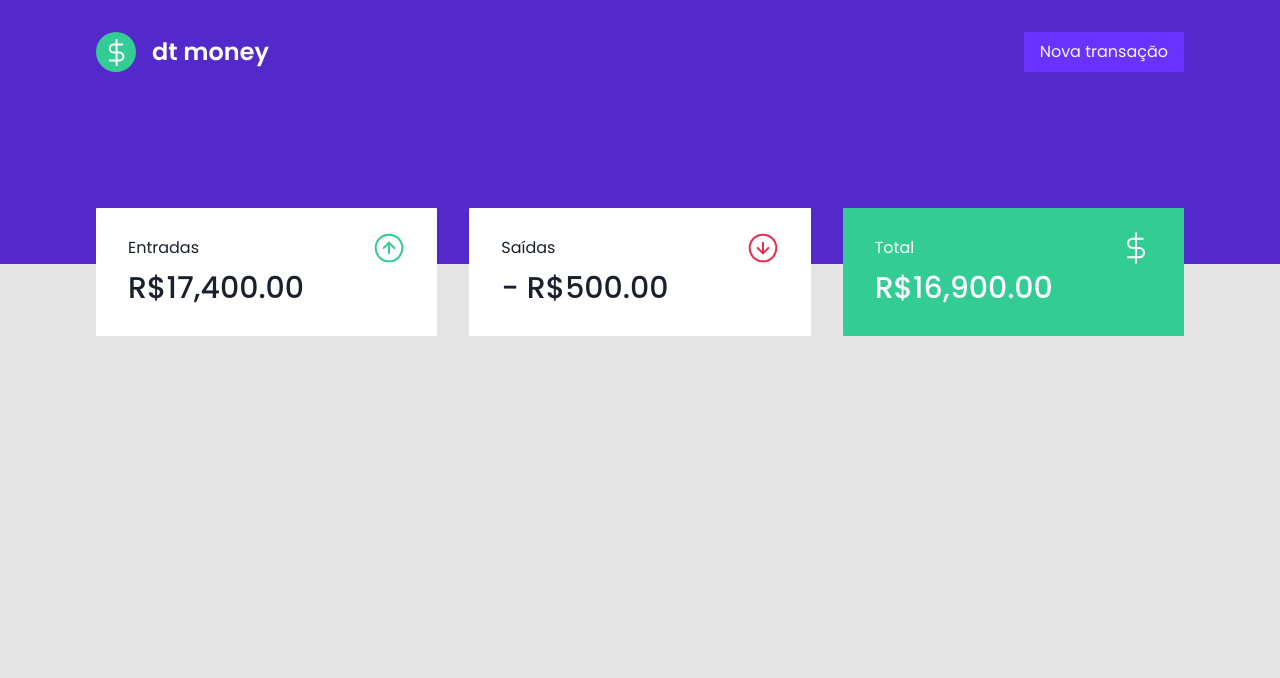
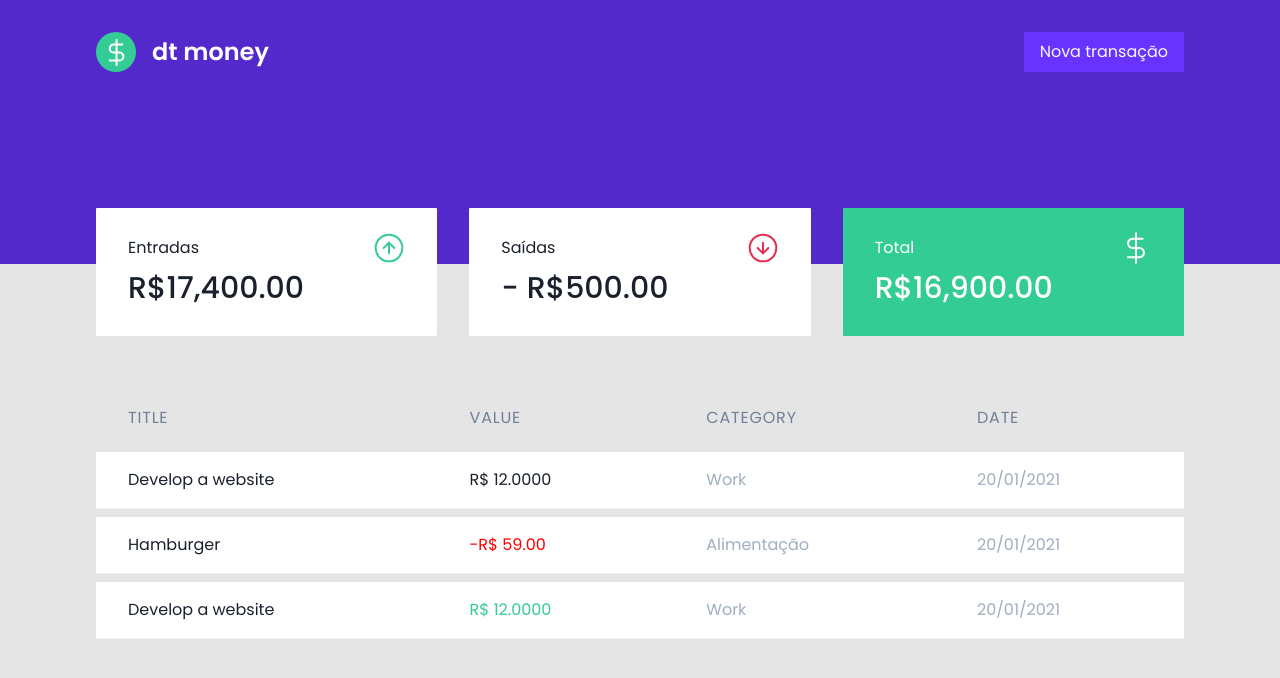
Before and after one commit to hanar3/dtmoney, a React (Create React App) app: page / in a window 1280 px wide. Shown: the top 678 px of the page. Built offline with nearby package versions, Linux system fonts and the light colour scheme.

Commit message:
Add transactions table

```diff
--- a/src/components/Dashboard.tsx
+++ b/src/components/Dashboard.tsx
@@ -1,10 +1,18 @@
 import { Flex } from "@chakra-ui/react";
 import { Summary } from "./Summary";
+import { TransactionsTable } from "./TransactionsTable";
 
 export function Dashboard() {
   return (
-    <Flex as="main" maxW="1120px" margin="0 auto" padding="2.5rem 1rem">
+    <Flex
+      as="main"
+      maxW="1120px"
+      margin="0 auto"
+      padding="2.5rem 1rem"
+      direction="column"
+    >
       <Summary />
+      <TransactionsTable />
     </Flex>
   );
 }
--- /dev/null
+++ b/src/components/TransactionsTable.tsx
@@ -0,0 +1,100 @@
+import { Table, Tbody, Td, Th, Thead, Tr } from "@chakra-ui/react";
+
+export function TransactionsTable() {
+  return (
+    <Table
+      mt="12"
+      size="lg"
+      css={{ borderCollapse: "separate", borderSpacing: "0 0.5rem" }}
+    >
+      <Thead border="0">
+        <Tr color="gray.300">
+          <Th
+            border="0"
+            color="gray.500"
+            fontSize="16"
+            fontWeight="normal"
+            padding="1rem 2rem"
+            textAlign="left"
+          >
+            Title
+          </Th>
+          <Th
+            border="0"
+            color="gray.500"
+            fontSize="16"
+            fontWeight="normal"
+            padding="1rem 2rem"
+            textAlign="left"
+          >
+            Value
+          </Th>
+          <Th
+            border="0"
+            color="gray.500"
+            fontSize="16"
+            fontWeight="normal"
+            padding="1rem 2rem"
+            textAlign="left"
+          >
+            Category
+          </Th>
+          <Th
+            border="0"
+            color="gray.500"
+            fontSize="16"
+            fontWeight="normal"
+            padding="1rem 2rem"
+            textAlign="left"
+          >
+            Date
+          </Th>
+        </Tr>
+      </Thead>
+      <Tbody>
+        <Tr>
+          <Td bg="white" padding="1rem 2rem">
+            Develop a website
+          </Td>
+          <Td bg="white" padding="1rem 2rem">
+            R$ 12.0000
+          </Td>
+          <Td bg="white" padding="1rem 2rem" color="gray.400">
+            Work
+          </Td>
+          <Td bg="white" padding="1rem 2rem" color="gray.400">
+            20/01/2021
+          </Td>
+        </Tr>
+        <Tr>
+          <Td bg="white" padding="1rem 2rem">
+            Hamburger
+          </Td>
+          <Td bg="white" padding="1rem 2rem" color="red">
+            -R$ 59.00
+          </Td>
+          <Td bg="white" padding="1rem 2rem" color="gray.400">
+            Alimentação
+          </Td>
+          <Td bg="white" padding="1rem 2rem" color="gray.400">
+            20/01/2021
+          </Td>
+        </Tr>
+        <Tr>
+          <Td bg="white" padding="1rem 2rem">
+            Develop a website
+          </Td>
+          <Td bg="white" padding="1rem 2rem" color="green.300">
+            R$ 12.0000
+          </Td>
+          <Td bg="white" padding="1rem 2rem" color="gray.400">
+            Work
+          </Td>
+          <Td bg="white" padding="1rem 2rem" color="gray.400">
+            20/01/2021
+          </Td>
+        </Tr>
+      </Tbody>
+    </Table>
+  );
+}
```
